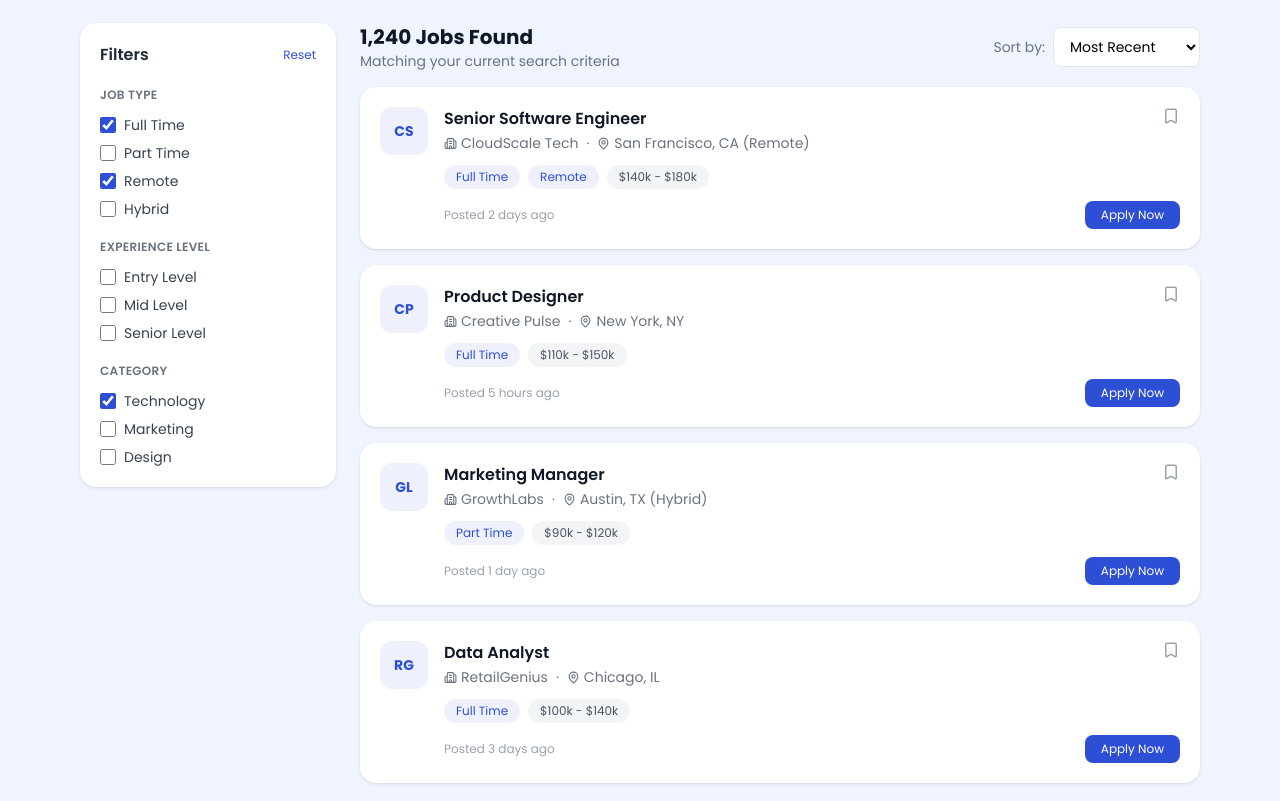
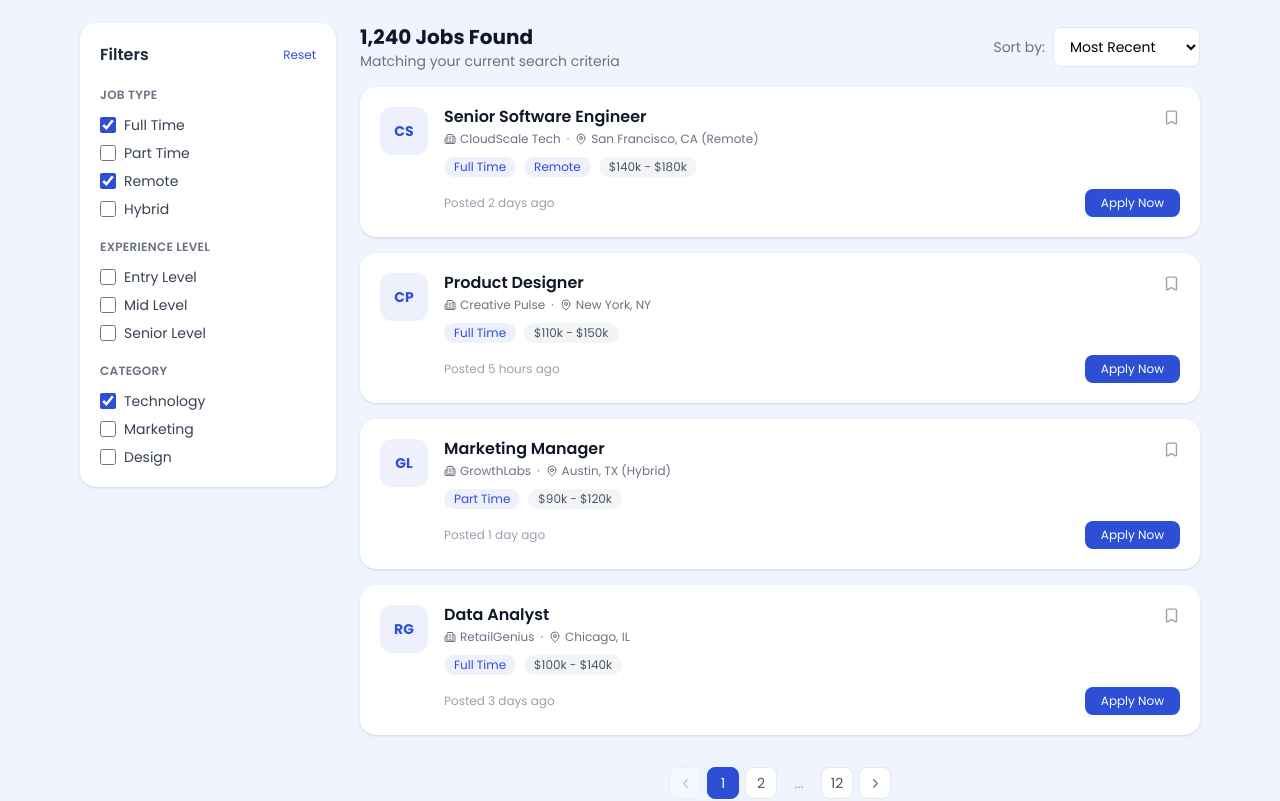
Before and after one commit to hammadgul-dev/hiresync, a Next.js app: page /find-jobs in a window 1280 px wide. Shown: the part 180-981 px from the top of the page. Built offline with nearby package versions, Linux system fonts and the light colour scheme.

Commit message:
add pagination and reponsive job cards

```diff
--- a/src/app/find-jobs/page.tsx
+++ b/src/app/find-jobs/page.tsx
@@ -1,7 +1,14 @@
 "use client"
 
 import {useState} from "react"
-import {Search, MapPin, Bookmark, Building2} from "lucide-react"
+import {
+  Search,
+  MapPin,
+  Bookmark,
+  Building2,
+  ChevronLeft,
+  ChevronRight,
+} from "lucide-react"
 
 const jobs = [
   {
@@ -50,6 +57,7 @@ const jobTypes = ["Full Time", "Part Time", "Remote", "Hybrid"]
 const experienceLevels = ["Entry Level", "Mid Level", "Senior Level"]
 const categories = ["Technology", "Marketing", "Design"]
 const sortOptions = ["Most Recent", "Most Relevant", "Highest Salary"]
+const totalPages = 12
 
 export default function FindJobsPage() {
   const [selectedJobTypes, setSelectedJobTypes] = useState<string[]>([
@@ -62,6 +70,7 @@ export default function FindJobsPage() {
   const [searchTitle, setSearchTitle] = useState("")
   const [searchLocation, setSearchLocation] = useState("")
   const [saved, setSaved] = useState<number[]>([])
+  const [currentPage, setCurrentPage] = useState(1)
 
   const toggle = (
     list: string[],
@@ -75,6 +84,25 @@ export default function FindJobsPage() {
     setSaved((prev) =>
       prev.includes(id) ? prev.filter((i) => i !== id) : [...prev, id],
     )
+  }
+
+  const getPageNumbers = () => {
+    const pages: (number | string)[] = []
+    if (totalPages <= 5) {
+      for (let i = 1; i <= totalPages; i++) pages.push(i)
+    } else {
+      pages.push(1)
+      if (currentPage > 3) pages.push("...")
+      for (
+        let i = Math.max(2, currentPage - 1);
+        i <= Math.min(totalPages - 1, currentPage + 1);
+        i++
+      )
+        pages.push(i)
+      if (currentPage < totalPages - 2) pages.push("...")
+      pages.push(totalPages)
+    }
+    return pages
   }
 
   return (
@@ -191,8 +219,8 @@ export default function FindJobsPage() {
             </div>
           </div>
 
-          <div className="flex-1">
-            <div className="flex items-center justify-between mb-4">
+          <div className="flex-1 min-w-0">
+            <div className="flex flex-col sm:flex-row sm:items-center justify-between gap-3 mb-4">
               <div>
                 <h1 className="text-xl font-bold text-gray-900">
                   1,240 Jobs Found
@@ -201,8 +229,10 @@ export default function FindJobsPage() {
                   Matching your current search criteria
                 </p>
               </div>
-              <div className="flex items-center gap-2">
-                <span className="text-sm text-gray-500">Sort by:</span>
+              <div className="flex items-center gap-2 shrink-0">
+                <span className="text-sm text-gray-500 whitespace-nowrap">
+                  Sort by:
+                </span>
                 <select
                   value={sortBy}
                   onChange={(e) => setSortBy(e.target.value)}
@@ -219,22 +249,22 @@ export default function FindJobsPage() {
               {jobs.map((job) => (
                 <div
                   key={job.id}
-                  className="bg-white rounded-2xl shadow-sm p-5 flex items-start gap-4 hover:shadow-md transition"
+                  className="bg-white rounded-2xl shadow-sm p-4 sm:p-5 flex items-start gap-3 sm:gap-4 hover:shadow-md transition"
                 >
-                  <div className="w-12 h-12 rounded-xl bg-[#eef1fb] flex items-center justify-center text-[#2d4fd6] font-bold text-sm shrink-0">
+                  <div className="w-10 h-10 sm:w-12 sm:h-12 rounded-xl bg-[#eef1fb] flex items-center justify-center text-[#2d4fd6] font-bold text-xs sm:text-sm shrink-0">
                     {job.logo}
                   </div>
                   <div className="flex-1 min-w-0">
                     <div className="flex items-start justify-between gap-2">
-                      <h3 className="font-semibold text-gray-900 text-base">
+                      <h3 className="font-semibold text-gray-900 text-sm sm:text-base leading-tight">
                         {job.title}
                       </h3>
                       <button
                         onClick={() => toggleSave(job.id)}
-                        className="cursor-pointer text-gray-400 hover:text-[#2d4fd6] transition shrink-0"
+                        className="cursor-pointer text-gray-400 hover:text-[#2d4fd6] transition shrink-0 mt-0.5"
                       >
                         <Bookmark
-                          size={18}
+                          size={17}
                           fill={saved.includes(job.id) ? "#2d4fd6" : "none"}
                           stroke={
                             saved.includes(job.id) ? "#2d4fd6" : "currentColor"
@@ -242,23 +272,23 @@ export default function FindJobsPage() {
                         />
                       </button>
                     </div>
-                    <div className="flex items-center gap-1 text-sm text-gray-500 mt-0.5">
-                      <Building2 size={13} />
+                    <div className="flex flex-wrap items-center gap-x-1 gap-y-0.5 text-xs text-gray-500 mt-1">
+                      <Building2 size={12} className="shrink-0" />
                       <span>{job.company}</span>
-                      <span className="mx-1">·</span>
-                      <MapPin size={13} />
-                      <span>{job.location}</span>
+                      <span className="mx-0.5">·</span>
+                      <MapPin size={12} className="shrink-0" />
+                      <span className="truncate">{job.location}</span>
                     </div>
-                    <div className="flex flex-wrap items-center gap-2 mt-3">
+                    <div className="flex flex-wrap items-center gap-2 mt-2.5">
                       {job.tags.map((tag) => (
                         <span
                           key={tag}
-                          className="text-xs bg-[#eef1fb] text-[#2d4fd6] px-3 py-1 rounded-full"
+                          className="text-xs bg-[#eef1fb] text-[#2d4fd6] px-2.5 py-0.5 rounded-full"
                         >
                           {tag}
                         </span>
                       ))}
-                      <span className="text-xs bg-gray-100 text-gray-600 px-3 py-1 rounded-full">
+                      <span className="text-xs bg-gray-100 text-gray-600 px-2.5 py-0.5 rounded-full">
                         {job.salary}
                       </span>
                     </div>
@@ -274,6 +304,49 @@ export default function FindJobsPage() {
                 </div>
               ))}
             </div>
+
+            <div className="flex items-center justify-center gap-1.5 mt-8">
+              <button
+                onClick={() => setCurrentPage((p) => Math.max(1, p - 1))}
+                disabled={currentPage === 1}
+                className="w-8 h-8 flex items-center justify-center rounded-lg border border-gray-200 bg-white text-gray-500 hover:border-[#2d4fd6] hover:text-[#2d4fd6] disabled:opacity-40 cursor-pointer transition"
+              >
+                <ChevronLeft size={15} />
+              </button>
+
+              {getPageNumbers().map((page, i) =>
+                page === "..." ? (
+                  <span
+                    key={i}
+                    className="w-8 h-8 flex items-center justify-center text-sm text-gray-400"
+                  >
+                    ...
+                  </span>
+                ) : (
+                  <button
+                    key={i}
+                    onClick={() => setCurrentPage(page as number)}
+                    className={`w-8 h-8 flex items-center justify-center rounded-lg text-sm cursor-pointer transition border ${
+                      currentPage === page
+                        ? "bg-[#2d4fd6] text-white border-[#2d4fd6]"
+                        : "bg-white text-gray-600 border-gray-200 hover:border-[#2d4fd6] hover:text-[#2d4fd6]"
+                    }`}
+                  >
+                    {page}
+                  </button>
+                ),
+              )}
+
+              <button
+                onClick={() =>
+                  setCurrentPage((p) => Math.min(totalPages, p + 1))
+                }
+                disabled={currentPage === totalPages}
+                className="w-8 h-8 flex items-center justify-center rounded-lg border border-gray-200 bg-white text-gray-500 hover:border-[#2d4fd6] hover:text-[#2d4fd6] disabled:opacity-40 cursor-pointer transition"
+              >
+                <ChevronRight size={15} />
+              </button>
+            </div>
           </div>
         </div>
       </main>
```
